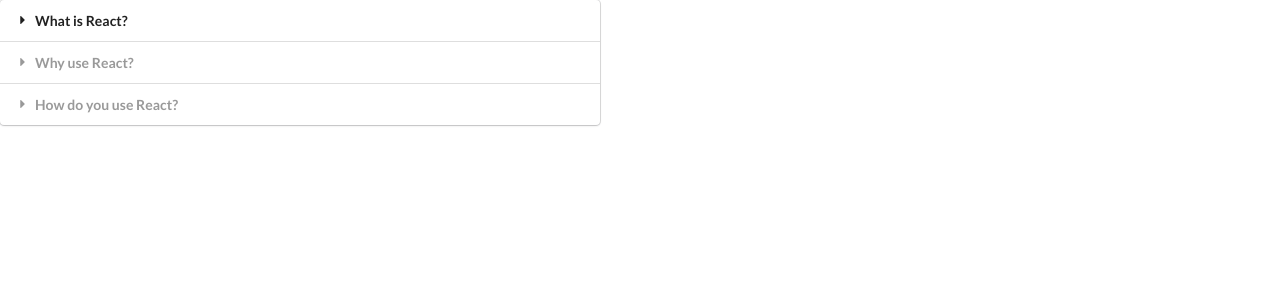
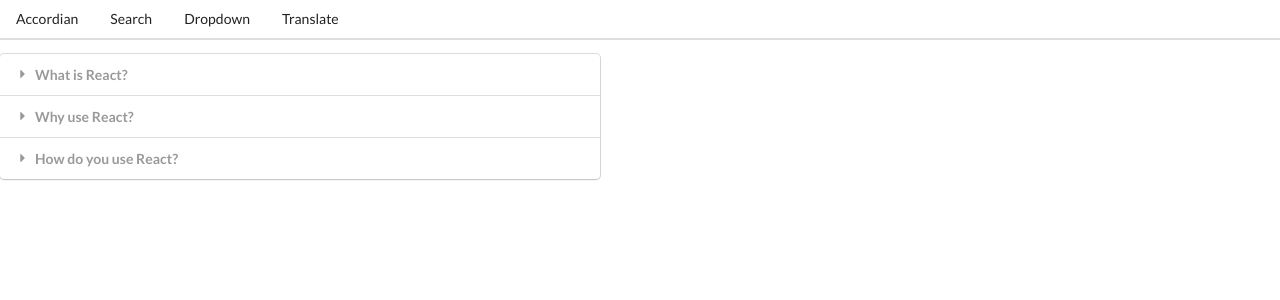
Before and after one commit to Gurpreet2000/widgets, a React (Create React App) app: page / in a window 1280 px wide. Shown: the top 300 px of the page. Built offline with nearby package versions, Linux system fonts and the light colour scheme.

Commit message:
add header for navigation

```diff
--- a/src/App.js
+++ b/src/App.js
@@ -4,6 +4,7 @@
 import Dropdown from "./components/Dropdown";
 import Translate from "./components/Translate";
 import Route from "./components/Route";
+import Header from "./components/Header";
 
 const items = [
   {
@@ -39,6 +40,7 @@
 
   return (
     <div>
+      <Header />
       <Route path="/">
         <Accordion items={items} />
       </Route>
--- /dev/null
+++ b/src/components/Header.js
@@ -0,0 +1,22 @@
+import React from "react";
+
+const Header = () => {
+  return (
+    <div className="ui secondary pointing menu">
+      <a href="/" className="item">
+        Accordian
+      </a>
+      <a href="/list" className="item">
+        Search
+      </a>
+      <a href="/dropdown" className="item">
+        Dropdown
+      </a>
+      <a href="/translate" className="item">
+        Translate
+      </a>
+    </div>
+  );
+};
+
+export default Header;
```
Also changed, not shown: 1 other file (tests, documents, lock files or other folders).
